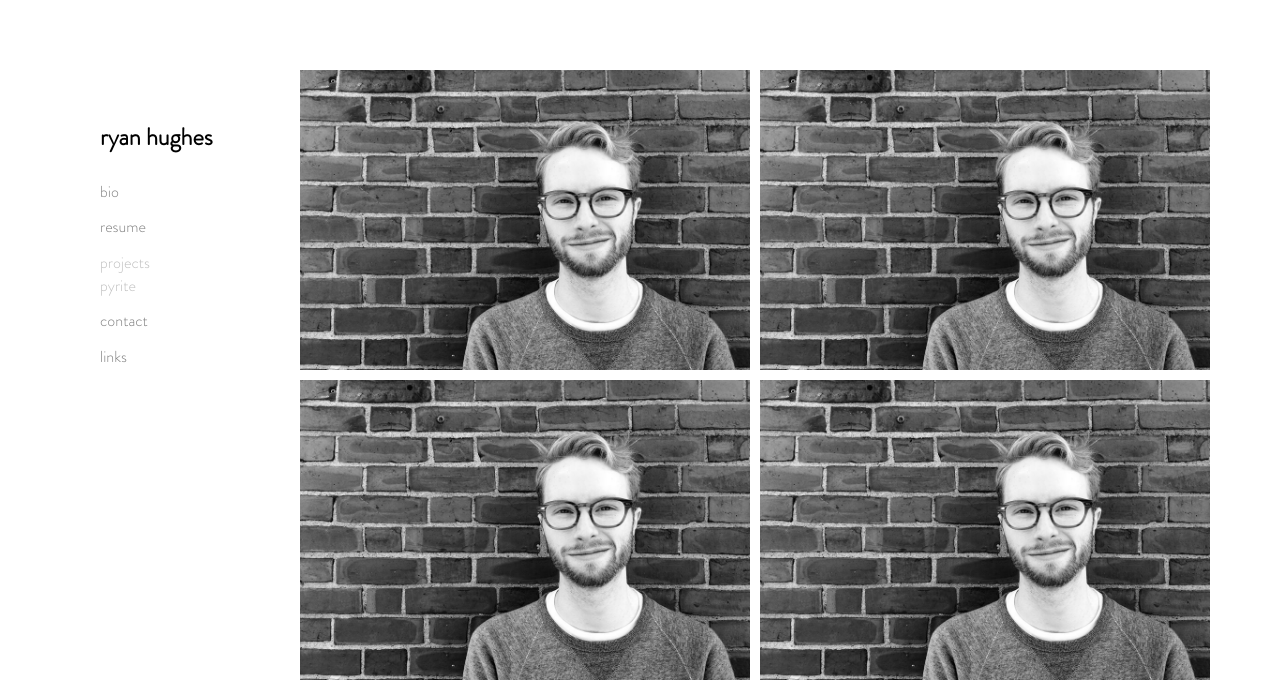
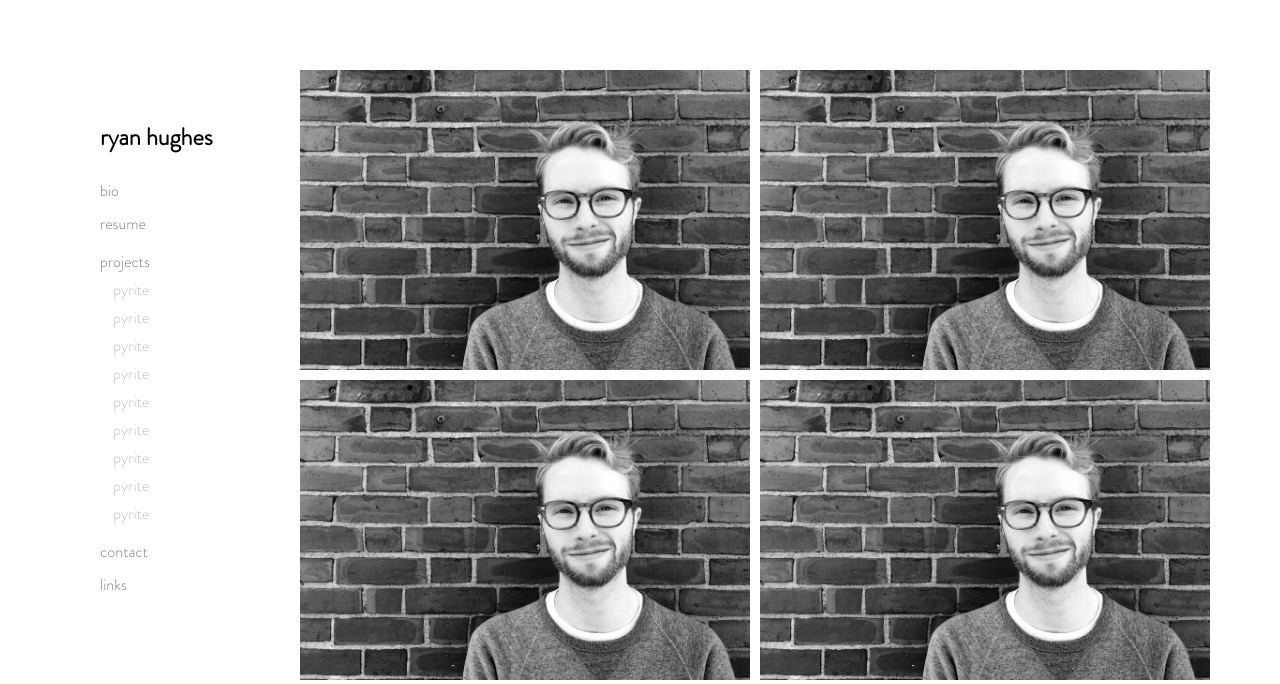
Before and after one commit to nkgentile/ryan-hughes, a PHP site: page /redesign/index.php in a window 1280 px wide. Shown: the top 684 px of the page. Run offline with PHP 8.4, Linux system fonts and the light colour scheme.

Commit message:
Tweaking

```diff
--- a/redesign/assets/css/main.css
+++ b/redesign/assets/css/main.css
@@ -29,19 +29,20 @@ aside.menu__main{
 }
 
 h1.header__main{
+	cursor: pointer;
 }
 
 nav.__main{
+	flex: 0 0 auto;
 	display: flex;
 	flex-flow: column nowrap;
 	align-items: stretch;
 	align-content: flex-start;
-	min-height: 200px;
 }
 
 div.item__main{
 	flex: 0 auto;
-	margin: auto 0;
+	margin: 5px 0;
 	cursor: pointer;
 	opacity: 0.5;
 }
@@ -54,6 +55,26 @@ div.item__main.active{
 	opacity: 1;
 }
 
+div.item__main.parent{
+	overflow: hidden;
+}
+
+div.item__main.title{
+	opacity: 1;
+}
+
+div.item__main.child{
+	text-indent: 10pt;
+}
+
+div.item__main.parent .child{
+//	height: 0;
+}
+
+div.item__main.parent.active .child{
+//	height: auto;
+}
+
 div.content__main{
 	flex: auto;
 	display: inline-flex;
--- a/redesign/assets/js/rjh.js
+++ b/redesign/assets/js/rjh.js
@@ -363,8 +363,14 @@ CONTNT = (function(){
 
 			item = modules.navItem();
 			if(e.name === "projects"){
-				item.appendChild(modules.navItem());
+				item.appendChild((function(){
+					var title;
+					title = modules.navItem();
+					title.classList.add("title");
+					return title;
+				}()));
 				item.firstElementChild.textContent = e.name;
+				item.classList.add("parent");
 				e.children.forEach(function(f, n){
 					var child;
 					child = modules.navItem.call(f);
@@ -372,6 +378,12 @@ CONTNT = (function(){
 					child.textContent = f.name;
 					child.addEventListener("click", click.bind(f));
 					item.appendChild(child);
+				});
+				item.addEventListener("mouseenter", function(){
+					item.classList.add("active");
+				});
+				item.addEventListener("mouseleave", function(){
+					item.classList.remove("active");
 				});
 			} else{
 				item.textContent = e.name;
--- a/redesign/assets/json/model.json
+++ b/redesign/assets/json/model.json
@@ -9,6 +9,30 @@
 		{
 			"name":"projects",
 			"children":[
+				{
+					"name":"pyrite"
+				},
+				{
+					"name":"pyrite"
+				},
+				{
+					"name":"pyrite"
+				},
+				{
+					"name":"pyrite"
+				},
+				{
+					"name":"pyrite"
+				},
+				{
+					"name":"pyrite"
+				},
+				{
+					"name":"pyrite"
+				},
+				{
+					"name":"pyrite"
+				},
 				{
 					"name":"pyrite"
 				}
```
